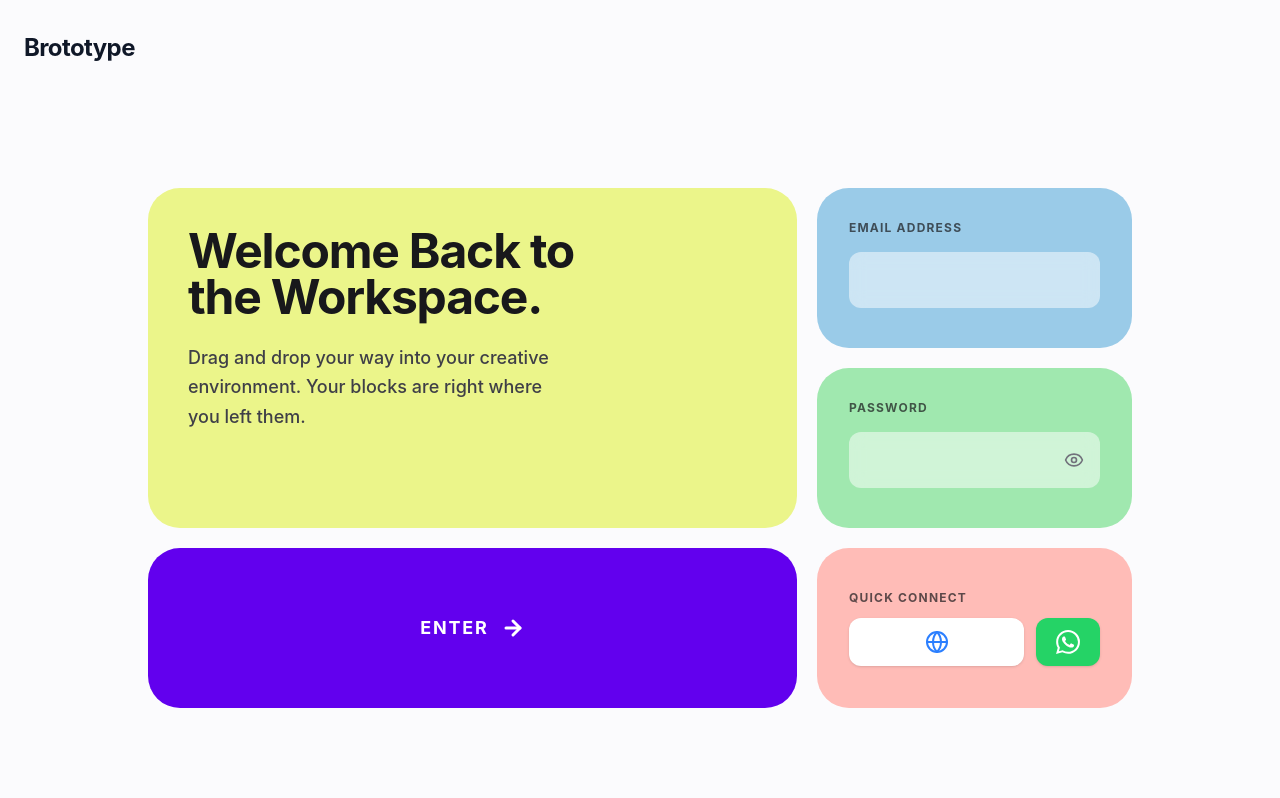
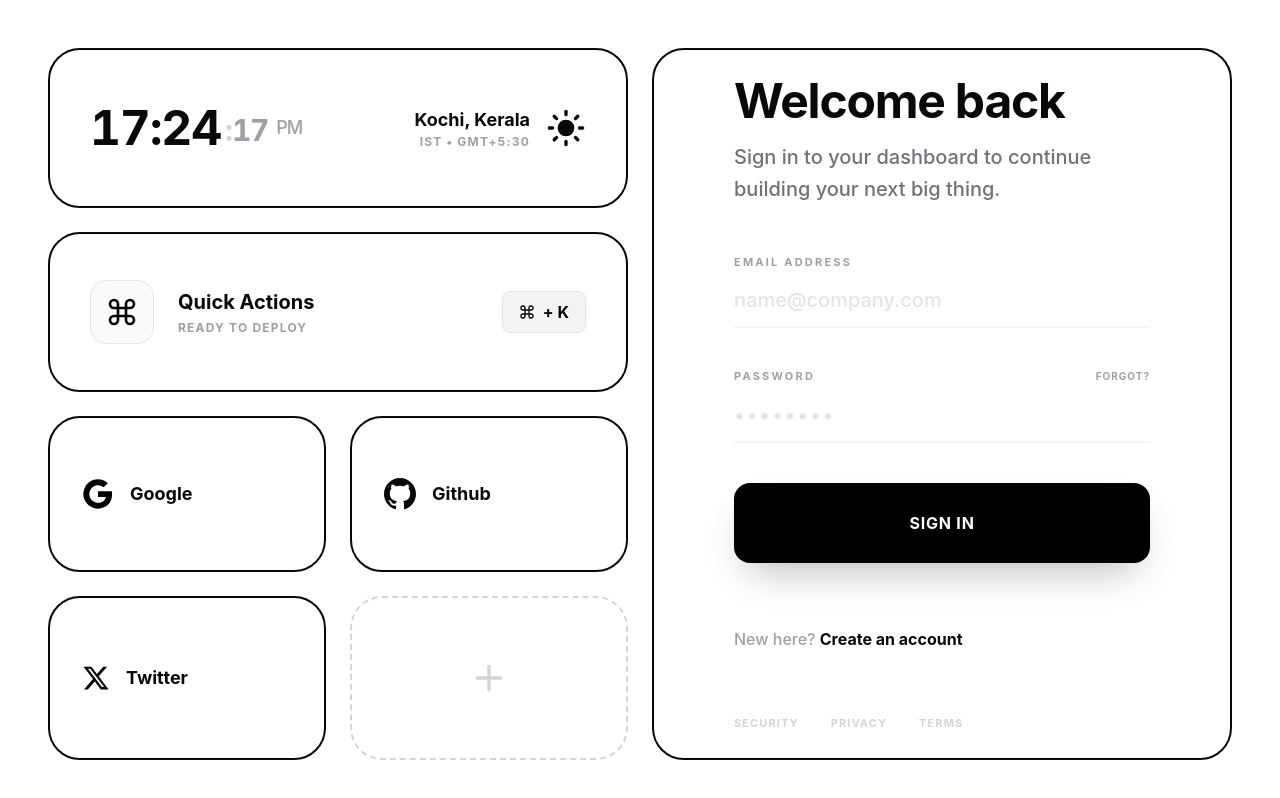
Before and after one commit to gokul-d3v/BroLink, a React (Vite) app in the folder client/: page /admin-login in a window 1280 px wide. Shown: the top 798 px of the page. Built offline with nearby package versions, Linux system fonts and the light colour scheme; no server answers.

Commit message:
Redesign AdminLogin with Wireframe aesthetic and new widgets

```diff
--- a/client/src/pages/AdminLogin.tsx
+++ b/client/src/pages/AdminLogin.tsx
@@ -1,13 +1,12 @@
 import { useState, useEffect, useCallback } from "react";
 import { useNavigate } from "react-router-dom";
 import api from "../lib/api";
-import { Loader2, ArrowRight, Move, Globe, Eye, EyeOff } from "lucide-react";
+import { Loader2, Command, Sun, Plus } from "lucide-react";
 import { toast } from "sonner";
 // @ts-ignore
 import * as ReactGridLayout from "react-grid-layout";
 import "react-grid-layout/css/styles.css";
 import "react-resizable/css/styles.css";
-// import { cn } from "../lib/utils"; // Unused import
 
 const RGL = ReactGridLayout as any;
 const Responsive = RGL.Responsive || RGL.ResponsiveGridLayout;
@@ -35,13 +34,22 @@ const withWidth = (WrappedComponent: any) => {
 
 const ResponsiveGridLayout = withWidth(Responsive);
 
-// 3 Column Layout
-const DEFAULT_LAYOUT = [
-    { i: "welcome", x: 0, y: 0, w: 2, h: 2 },
-    { i: "email", x: 2, y: 0, w: 1, h: 1 },
-    { i: "password", x: 2, y: 1, w: 1, h: 1 },
-    { i: "enter", x: 0, y: 2, w: 2, h: 1 },
-    { i: "quick", x: 2, y: 2, w: 1, h: 1 },
+// WIREFRAME LAYOUT (Balanced 2x4 Left, 2x4 Right)
+// Left area: Time (2x1), Quick (2x1), Socials (2x2) -> Total Height 4
+// Right area: Login (2x4) -> Total Height 4
+const LG_LAYOUT = [
+    { i: "time", x: 0, y: 0, w: 2, h: 1 },
+    { i: "quick", x: 0, y: 1, w: 2, h: 1 },
+    { i: "socials", x: 0, y: 2, w: 2, h: 2 },
+    { i: "login", x: 2, y: 0, w: 2, h: 4 },
+];
+
+// Fallback for Tablet (Stacked)
+const MD_LAYOUT = [
+    { i: "time", x: 0, y: 0, w: 1, h: 1 },
+    { i: "quick", x: 1, y: 0, w: 1, h: 1 },
+    { i: "socials", x: 0, y: 1, w: 2, h: 1 },
+    { i: "login", x: 2, y: 0, w: 1, h: 4 },
 ];
 
 export const AdminLogin = () => {
@@ -49,13 +57,22 @@ export const AdminLogin = () => {
     const [password, setPassword] = useState("");
     const [showPassword, setShowPassword] = useState(false);
     const [isLoading, setIsLoading] = useState(false);
-    const [layouts, setLayouts] = useState<any>(() => {
-        const saved = localStorage.getItem("neo-bento-layout");
-        return saved ? JSON.parse(saved) : { lg: DEFAULT_LAYOUT };
-    });
 
+    // Realtime Clock State
+    const [currentTime, setCurrentTime] = useState(new Date());
+
+    useEffect(() => {
+        const timer = setInterval(() => {
+            setCurrentTime(new Date());
+        }, 1000);
+        return () => clearInterval(timer);
+    }, []);
+
+    // Kept state in case we want to add live data back elsewhere, but removed from display for now
+    const [events, setEvents] = useState<any[]>([]);
+
+    const [layouts, setLayouts] = useState<any>({ lg: LG_LAYOUT, md: MD_LAYOUT });
     const navigate = useNavigate();
-
     const [isDraggable, setIsDraggable] = useState(() => window.innerWidth >= 768);
 
     useEffect(() => {
@@ -65,16 +82,6 @@ export const AdminLogin = () => {
         handleResize();
         window.addEventListener('resize', handleResize);
         return () => window.removeEventListener('resize', handleResize);
-    }, []);
-
-    // Migration: Fix layout if using old version (Email h=2)
-    useEffect(() => {
-        const currentLg = layouts.lg || [];
-        const emailWidget = currentLg.find((w: any) => w.i === 'email');
-        if (emailWidget && emailWidget.h === 2) {
-            setLayouts({ lg: DEFAULT_LAYOUT });
-            localStorage.setItem("neo-bento-layout", JSON.stringify({ lg: DEFAULT_LAYOUT }));
-        }
     }, []);
 
     // Check if user is already logged in
@@ -92,6 +99,28 @@ export const AdminLogin = () => {
         };
         checkAuth();
     }, [navigate]);
+
+    // Data Fetching (Kept minimal in background for now)
+    useEffect(() => {
+        const fetchData = async () => {
+            try {
+                const eventsRes = await fetch('https://api.github.com/events?per_page=30');
+                if (eventsRes.ok) {
+                    const eventsData = await eventsRes.json();
+                    const pushEvents = eventsData
+                        .filter((e: any) => e.type === 'PushEvent' && e.payload.commits && e.payload.commits.length > 0)
+                        .slice(0, 1);
+                    if (pushEvents.length > 0) setEvents(pushEvents);
+                }
+            } catch (error) {
+                console.error("Failed to fetch data", error);
+            }
+        };
+
+        fetchData();
+        const interval = setInterval(fetchData, 10000);
+        return () => clearInterval(interval);
+    }, []);
 
     const handleLogin = async () => {
         if (!email || !password) return toast.error("Please fill in all fields");
@@ -111,172 +140,182 @@ export const AdminLogin = () => {
         }
     };
 
-    const onLayoutChange = (_: any, allLayouts: any) => {
-        setLayouts(allLayouts);
-        localStorage.setItem("neo-bento-layout", JSON.stringify(allLayouts));
-    };
+    // Shared border style
+    const cardStyle = "bg-white border-2 border-zinc-950 rounded-[32px] overflow-hidden relative group hover:shadow-[4px_4px_0px_0px_rgba(0,0,0,1)] transition-all duration-300";
 
-    const renderWidgets = (isMobile: boolean) => [
-        /* Welcome Widget */
-        <div key="welcome" className={`${isMobile ? 'w-full mb-4' : 'relative group overflow-hidden'}`}>
-            <div className={`h-full w-full bg-[#EBF58A] rounded-[32px] p-8 sm:p-10 flex flex-col justify-between text-zinc-900 ${isMobile ? 'min-h-[200px]' : ''}`}>
-                <div className="drag-handle absolute top-6 right-6 opacity-0 group-hover:opacity-100 transition-opacity cursor-grab active:cursor-grabbing text-zinc-400 hidden md:block">
-                    <div className="grid grid-cols-2 gap-1">
-                        <div className="w-1 h-1 bg-current rounded-full"></div>
-                        <div className="w-1 h-1 bg-current rounded-full"></div>
-                        <div className="w-1 h-1 bg-current rounded-full"></div>
-                        <div className="w-1 h-1 bg-current rounded-full"></div>
-                        <div className="w-1 h-1 bg-current rounded-full"></div>
-                        <div className="w-1 h-1 bg-current rounded-full"></div>
+    const renderWidgets = () => [
+        /* Time Widget */
+        <div key="time" className={`${cardStyle} flex flex-col justify-center px-10 py-8`}>
+            <div className="flex justify-between items-center h-full">
+                <div className="flex flex-col justify-center">
+                    <h2 className="text-5xl font-bold text-zinc-950 tracking-tight tabular-nums flex items-end">
+                        {currentTime.toLocaleTimeString([], { hour: '2-digit', minute: '2-digit', hour12: false, timeZone: 'Asia/Kolkata' })}
+                        <span className="text-3xl font-bold text-zinc-300 mb-1 ml-1">:</span>
+                        <span className="text-3xl font-bold text-zinc-400 mb-1">
+                            {currentTime.toLocaleTimeString([], { second: '2-digit', timeZone: 'Asia/Kolkata' }).slice(0, 2)}
+                        </span>
+                        <span className="text-lg font-medium text-zinc-400 mb-2.5 ml-2">
+                            {currentTime.toLocaleTimeString([], { hour: '2-digit', minute: '2-digit', timeZone: 'Asia/Kolkata' }).split(' ')[1]}
+                        </span>
+                    </h2>
                 </div>
+                <div className="flex items-center gap-4 text-right">
+                    <div>
+                        <p className="text-zinc-950 font-bold text-lg">Kochi, Kerala</p>
+                        <p className="text-zinc-400 text-xs font-bold tracking-widest uppercase">IST • GMT+5:30</p>
                     </div>
-                <div className="max-w-md">
-                    <h1 className="text-4xl sm:text-5xl font-bold tracking-tight leading-[0.95] mb-6">
-                        Welcome Back to the Workspace.
-                    </h1>
-                    <p className="text-zinc-700 font-medium text-lg leading-relaxed max-w-sm">
-                        Drag and drop your way into your creative environment. Your blocks are right where you left them.
-                    </p>
+                    <Sun className="h-10 w-10 text-zinc-950 fill-zinc-950" />
                 </div>
             </div>
         </div>,
 
-        /* Email Widget */
-        <div key="email" className={`${isMobile ? 'w-full mb-4' : 'relative group'}`}>
-            <div className={`h-full w-full bg-[#9ACBE8] rounded-[32px] p-8 flex flex-col text-zinc-900 ${isMobile ? 'min-h-[160px]' : ''}`}>
-                <div className="drag-handle absolute top-6 right-6 opacity-0 group-hover:opacity-100 transition-opacity cursor-grab active:cursor-grabbing text-zinc-600 hidden md:block">
-                    <div className="grid grid-cols-2 gap-1">
-                        <div className="w-1 h-1 bg-current rounded-full"></div>
-                        <div className="w-1 h-1 bg-current rounded-full"></div>
-                        <div className="w-1 h-1 bg-current rounded-full"></div>
-                        <div className="w-1 h-1 bg-current rounded-full"></div>
-                        <div className="w-1 h-1 bg-current rounded-full"></div>
-                        <div className="w-1 h-1 bg-current rounded-full"></div>
+        /* Quick Action Widget */
+        <div key="quick" className={`${cardStyle} flex flex-col justify-center px-10 py-8`}>
+            <div className="flex items-center justify-between h-full">
+                <div className="flex items-center gap-6">
+                    <div className="h-16 w-16 rounded-2xl bg-zinc-50 border border-zinc-200 flex items-center justify-center text-zinc-950">
+                        <Command className="h-8 w-8" />
+                    </div>
+                    <div>
+                        <p className="text-zinc-950 font-bold text-xl">Quick Actions</p>
+                        <p className="text-xs font-bold tracking-widest uppercase text-zinc-400 mt-1">Ready to deploy</p>
                     </div>
                 </div>
-                <label className="text-xs font-bold tracking-widest uppercase mb-4 opacity-70">
+                <p className="font-bold text-zinc-950 text-base flex items-center gap-2 bg-zinc-100 px-4 py-2 rounded-lg border border-zinc-200">
+                    <Command className="h-4 w-4" /> + K
+                </p>
+            </div>
+        </div>,
+
+        /* Socials Container (Grid of 4 large rectangular cards) */
+        <div key="socials" className="grid grid-cols-2 gap-6 h-full">
+            {/* Google */}
+            <div className="bg-white border-2 border-zinc-950 rounded-[32px] flex items-center justify-between px-8 cursor-pointer hover:shadow-[4px_4px_0px_0px_rgba(0,0,0,1)] transition-all duration-300">
+                <div className="flex items-center gap-4">
+                    <svg className="h-8 w-8" viewBox="0 0 24 24"><path d="M22.56 12.25c0-.78-.07-1.53-.2-2.25H12v4.26h5.92c-.26 1.37-1.04 2.53-2.21 3.31v2.77h3.57c2.08-1.92 3.28-4.74 3.28-8.09z" fill="#000" /><path d="M12 23c2.97 0 5.46-.98 7.28-2.66l-3.57-2.77c-.98.66-2.23 1.06-3.71 1.06-2.86 0-5.29-1.93-6.16-4.53H2.18v2.84C3.99 20.53 7.7 23 12 23z" fill="#000" /><path d="M5.84 14.09c-.22-.66-.35-1.36-.35-2.09s.13-1.43.35-2.09V7.07H2.18C1.43 8.55 1 10.22 1 12s.43 3.45 1.18 4.93l2.85-2.22.81-.62z" fill="#000" /><path d="M12 5.38c1.62 0 3.06.56 4.21 1.64l3.15-3.15C17.45 2.09 14.97 1 12 1 7.7 1 3.99 3.47 2.18 7.07l3.66 2.84c.87-2.6 3.3-4.53 6.16-4.53z" fill="#000" /></svg>
+                    <span className="font-bold text-zinc-950 text-lg">Google</span>
+                </div>
+            </div>
+            {/* Github */}
+            <div className="bg-white border-2 border-zinc-950 rounded-[32px] flex items-center justify-between px-8 cursor-pointer hover:shadow-[4px_4px_0px_0px_rgba(0,0,0,1)] transition-all duration-300">
+                <div className="flex items-center gap-4">
+                    <svg className="h-8 w-8 text-zinc-950" viewBox="0 0 24 24" fill="currentColor"><path d="M12 0c-6.626 0-12 5.373-12 12 0 5.302 3.438 9.8 8.207 11.387.599.111.793-.261.793-.577v-2.234c-3.338.726-4.033-1.416-4.033-1.416-.546-1.387-1.333-1.756-1.333-1.756-1.089-.745.083-.729.083-.729 1.205.084 1.839 1.237 1.839 1.237 1.07 1.834 2.807 1.304 3.492.997.107-.775.418-1.305.762-1.604-2.665-.305-5.467-1.334-5.467-5.931 0-1.311.469-2.381 1.236-3.221-.124-.303-.535-1.524.117-3.176 0 0 1.008-.322 3.301 1.23.957-.266 1.983-.399 3.003-.404 1.02.005 2.047.138 3.006.404 2.291-1.552 3.297-1.23 3.297-1.23.653 1.653.242 2.874.118 3.176.77.84 1.235 1.911 1.235 3.221 0 4.609-2.807 5.624-5.479 5.921.43.372.823 1.102.823 2.222v3.293c0 .319.192.694.801.576 4.765-1.589 8.199-6.086 8.199-11.386 0-6.627-5.373-12-12-12z" /></svg>
+                    <span className="font-bold text-zinc-950 text-lg">Github</span>
+                </div>
+            </div>
+            {/* Twitter/X */}
+            <div className="bg-white border-2 border-zinc-950 rounded-[32px] flex items-center justify-between px-8 cursor-pointer hover:shadow-[4px_4px_0px_0px_rgba(0,0,0,1)] transition-all duration-300">
+                <div className="flex items-center gap-4">
+                    <svg className="h-7 w-7 text-zinc-950" viewBox="0 0 24 24" fill="currentColor"><path d="M18.244 2.25h3.308l-7.227 8.26 8.502 11.24H16.17l-5.214-6.817L4.99 21.75H1.68l7.73-8.835L1.254 2.25H8.08l4.713 6.231zm-1.161 17.52h1.833L7.084 4.126H5.117z" /></svg>
+                    <span className="font-bold text-zinc-950 text-lg">Twitter</span>
+                </div>
+            </div>
+            {/* Add */}
+            <div className="bg-white border-2 border-dashed border-zinc-300 rounded-[32px] flex items-center justify-center cursor-pointer hover:border-zinc-400 hover:bg-zinc-50 transition-all duration-300">
+                <Plus className="h-10 w-10 text-zinc-300" />
+            </div>
+        </div>,
+
+        /* Login Widget (Right Side - Tall) */
+        <div key="login" className={`${cardStyle} p-12 sm:p-20 flex flex-col justify-center`}>
+            <div className="mb-12">
+                <h1 className="text-5xl font-bold tracking-tight text-zinc-950 mb-4">Welcome back</h1>
+                <p className="text-zinc-500 font-medium text-xl leading-relaxed max-w-lg">
+                    Sign in to your dashboard to continue building your next big thing.
+                </p>
+            </div>
+
+            <div className="space-y-10 max-w-md">
+                <div className="space-y-3">
+                    <label className="text-[11px] font-bold tracking-[0.2em] uppercase text-zinc-400 block mb-1">
                         Email Address
                     </label>
                     <input
                         type="email"
                         value={email}
                         onChange={(e) => setEmail(e.target.value)}
-                    placeholder=""
-                    className="w-full h-14 bg-white/50 backdrop-blur-sm rounded-xl px-4 font-medium text-lg placeholder:text-zinc-500 focus:outline-none focus:ring-2 focus:ring-black/10 transition-all mb-auto relative z-20"
+                        onPointerDown={(e) => e.stopPropagation()}
+                        onTouchStart={(e) => e.stopPropagation()}
+                        placeholder="name@company.com"
+                        className="no-drag w-full py-3 bg-transparent border-b-2 border-zinc-100 font-medium text-xl text-zinc-950 placeholder:text-zinc-200 focus:outline-none focus:border-zinc-950 transition-all rounded-none"
                     />
                 </div>
-        </div>,
-
-        /* Password Widget */
-        <div key="password" className={`${isMobile ? 'w-full mb-4' : 'relative group'}`}>
-            <div className={`h-full w-full bg-[#A0E8AF] rounded-[32px] p-8 flex flex-col text-zinc-900 ${isMobile ? 'min-h-[160px]' : ''}`}>
-                <div className="flex justify-between items-center mb-4">
-                    <label className="text-xs font-bold tracking-widest uppercase opacity-70">
+                <div className="space-y-3">
+                    <div className="flex justify-between items-baseline mb-1">
+                        <label className="text-[11px] font-bold tracking-[0.2em] uppercase text-zinc-400 block">
                             Password
                         </label>
+                        <button
+                            type="button"
+                            onPointerDown={(e) => e.stopPropagation()}
+                            onTouchStart={(e) => e.stopPropagation()}
+                            className="text-[10px] font-bold tracking-widest uppercase text-zinc-400 hover:text-zinc-950 transition-colors"
+                        >
+                            Forgot?
+                        </button>
                     </div>
-                <div className="relative mb-auto">
                     <input
-                        type={showPassword ? "text" : "password"}
+                        type="password"
                         value={password}
                         onChange={(e) => setPassword(e.target.value)}
-                        placeholder=""
-                        className="w-full h-14 bg-white/50 backdrop-blur-sm rounded-xl px-4 font-medium text-lg placeholder:text-zinc-500 focus:outline-none focus:ring-2 focus:ring-black/10 transition-all pr-10 relative z-20"
+                        onPointerDown={(e) => e.stopPropagation()}
+                        onTouchStart={(e) => e.stopPropagation()}
+                        placeholder="••••••••"
+                        className="no-drag w-full py-3 bg-transparent border-b-2 border-zinc-100 font-medium text-xl text-zinc-950 placeholder:text-zinc-200 focus:outline-none focus:border-zinc-950 transition-all rounded-none tracking-widest"
                     />
-                    <button
-                        type="button"
-                        onClick={() => setShowPassword(!showPassword)}
-                        className="absolute right-3 top-1/2 -translate-y-1/2 text-zinc-500 hover:text-zinc-800 transition-colors p-1 z-30"
-                    >
-                        {showPassword ? <EyeOff className="h-5 w-5" /> : <Eye className="h-5 w-5" />}
-                    </button>
                 </div>
-            </div>
-        </div>,
 
-        /* Enter Widget */
-        <div key="enter" className={`${isMobile ? 'w-full mb-4' : 'relative group'}`}>
                 <button
                     onClick={handleLogin}
                     disabled={isLoading}
-                className={`h-full w-full bg-[#6200EE] rounded-[32px] flex items-center justify-center relative hover:scale-[1.02] active:scale-[0.98] transition-all group-hover:shadow-[0_0_40px_-10px_rgba(98,0,238,0.5)] ${isMobile ? 'min-h-[160px]' : ''}`}
+                    onPointerDown={(e) => e.stopPropagation()}
+                    onTouchStart={(e) => e.stopPropagation()}
+                    className="no-drag w-full h-20 bg-black text-white rounded-2xl flex items-center justify-center font-bold tracking-wider hover:bg-zinc-800 active:scale-[0.98] transition-all mt-6 text-base shadow-[0_20px_40px_-15px_rgba(0,0,0,0.3)]"
                 >
-                <div className="drag-handle absolute top-6 right-6 opacity-0 group-hover:opacity-100 transition-opacity cursor-grab active:cursor-grabbing text-white/50 z-20 hidden md:block">
-                    <Move className="h-5 w-5" />
+                    {isLoading ? (
+                        <Loader2 className="h-6 w-6 animate-spin" />
+                    ) : (
+                        "SIGN IN"
+                    )}
+                </button>
             </div>
 
-                {isLoading ? (
-                    <Loader2 className="h-8 w-8 text-white animate-spin" />
-                ) : (
-                    <div className="flex items-center gap-3 text-white">
-                        <span className="font-bold tracking-widest text-lg">ENTER</span>
-                        <ArrowRight className="h-6 w-6" strokeWidth={3} />
+            <div className="mt-16">
+                <p className="text-base font-medium text-zinc-400">
+                    New here? <button className="font-bold text-zinc-950 hover:underline">Create an account</button>
+                </p>
             </div>
-                )}
-            </button>
-        </div>,
 
-        /* Quick Connect Widget */
-        <div key="quick" className={`${isMobile ? 'w-full mb-4' : 'relative group'}`}>
-            <div className={`h-full w-full bg-[#FFBCB7] rounded-[32px] p-6 sm:p-8 flex flex-col justify-center text-zinc-900 ${isMobile ? 'min-h-[160px]' : ''}`}>
-                <div className="drag-handle absolute top-6 right-6 opacity-0 group-hover:opacity-100 transition-opacity cursor-grab active:cursor-grabbing text-zinc-600 hidden md:block">
-                    <div className="grid grid-cols-2 gap-1">
-                        <div className="w-1 h-1 bg-current rounded-full"></div>
-                        <div className="w-1 h-1 bg-current rounded-full"></div>
-                        <div className="w-1 h-1 bg-current rounded-full"></div>
-                        <div className="w-1 h-1 bg-current rounded-full"></div>
-                        <div className="w-1 h-1 bg-current rounded-full"></div>
-                        <div className="w-1 h-1 bg-current rounded-full"></div>
-                    </div>
-                </div>
-                <label className="text-xs font-bold tracking-widest uppercase mb-3 opacity-70">
-                    Quick Connect
-                </label>
-                <div className="flex gap-3">
-                    <button className="h-12 flex-1 bg-white hover:bg-white/90 transition-colors rounded-xl flex items-center justify-center group/btn shadow-sm">
-                        <Globe className="h-6 w-6 text-blue-500 group-hover/btn:scale-110 transition-transform" />
-                    </button>
-                    <button className="h-12 w-16 bg-[#25D366] hover:bg-[#20bd5a] transition-colors rounded-xl flex items-center justify-center text-white group/btn shadow-sm">
-                        <svg viewBox="0 0 24 24" className="h-6 w-6 fill-white group-hover/btn:scale-110 transition-transform" xmlns="http://www.w3.org/2000/svg">
-                            <path d="M17.472 14.382c-.297-.149-1.758-.867-2.03-.967-.273-.099-.471-.148-.67.15-.197.297-.767.966-.94 1.164-.173.199-.347.223-.644.075-.297-.15-1.255-.463-2.39-1.475-.883-.788-1.48-1.761-1.653-2.059-.173-.297-.018-.458.13-.606.134-.133.298-.347.446-.52.149-.174.198-.298.298-.497.099-.198.05-.371-.025-.52-.075-.149-.669-1.612-.916-2.207-.242-.579-.487-.5-.669-.51-.173-.008-.371-.01-.57-.01-.198 0-.52.074-.792.372-.272.297-1.04 1.016-1.04 2.479 0 1.462 1.065 2.875 1.213 3.074.149.198 2.096 3.2 5.077 4.487.709.306 1.262.489 1.694.625.712.227 1.36.195 1.871.118.571-.085 1.758-.719 2.006-1.413.248-.694.248-1.289.173-1.413-.074-.124-.272-.198-.57-.347m-5.421 7.403h-.004a9.87 9.87 0 01-5.031-1.378l-.361-.214-3.741.982.998-3.648-.235-.374a9.86 9.86 0 01-1.51-5.26c.001-5.45 4.436-9.884 9.888-9.884 2.64 0 5.122 1.03 6.988 2.898a9.825 9.825 0 012.893 6.994c-.003 5.45-4.437 9.884-9.885 9.884m8.413-18.297A11.815 11.815 0 0012.05 0C5.495 0 .16 5.335.157 11.892c0 2.096.547 4.142 1.588 5.945L.057 24l6.305-1.654a11.882 11.882 0 005.683 1.448h.005c6.554 0 11.89-5.335 11.893-11.893a11.821 11.821 0 00-3.48-8.413Z" />
-                        </svg>
-                    </button>
-                </div>
+            <div className="mt-auto pt-16 flex gap-8 text-[11px] font-bold tracking-widest uppercase text-zinc-300">
+                <a href="#" className="hover:text-zinc-950 transition-colors">Security</a>
+                <a href="#" className="hover:text-zinc-950 transition-colors">Privacy</a>
+                <a href="#" className="hover:text-zinc-950 transition-colors">Terms</a>
             </div>
         </div>
     ];
 
     return (
-        <div className="min-h-screen w-full bg-[#fbfbfd] text-gray-900 flex flex-col selection:bg-purple-500/30">
-            {/* Header */}
-            <header className="w-full max-w-7xl mx-auto px-6 py-8 flex items-center justify-between">
-                <h1 className="text-2xl font-bold tracking-tight">Brototype</h1>
-            </header>
+        <div className="min-h-screen w-full bg-white text-zinc-950 flex flex-col relative overflow-hidden">
+            {/* Subtle background pattern */}
+            <div className="absolute inset-0 bg-[radial-gradient(#e5e7eb_1px,transparent_1px)] [background-size:32px_32px] opacity-40 pointer-events-none"></div>
 
-            {/* Main Content */}
-            <main className="flex-1 flex items-center justify-center p-4">
-                <div className="w-full max-w-5xl">
-                    {!isDraggable ? (
-                        <div className="flex flex-col gap-4 max-w-[500px] mx-auto pb-10">
-                            {renderWidgets(true)}
-                        </div>
-                    ) : (
+            {/* Main Content Centered */}
+            <main className="flex-1 flex items-center justify-center p-6 z-10">
+                <div className="w-full max-w-[1400px]">
                     <ResponsiveGridLayout
                         className="layout"
                         layouts={layouts}
-                            onLayoutChange={onLayoutChange}
                         breakpoints={{ lg: 1024, md: 768, sm: 640, xs: 480, xxs: 0 }}
-                            cols={{ lg: 3, md: 3, sm: 2, xs: 1, xxs: 1 }}
+                        cols={{ lg: 4, md: 3, sm: 1, xs: 1, xxs: 1 }}
                         rowHeight={160}
-                            margin={[20, 20]}
+                        margin={[24, 24]}
                         isResizable={false}
                         isDraggable={isDraggable}
-                            draggableHandle=".drag-handle"
+                        draggableHandle=".group"
                         draggableCancel=".no-drag"
                     >
-                            {renderWidgets(false)}
+                        {renderWidgets()}
                     </ResponsiveGridLayout>
-                    )}
                 </div>
             </main>
         </div>
```
Lines whose indentation alone changed are shown as unchanged.
